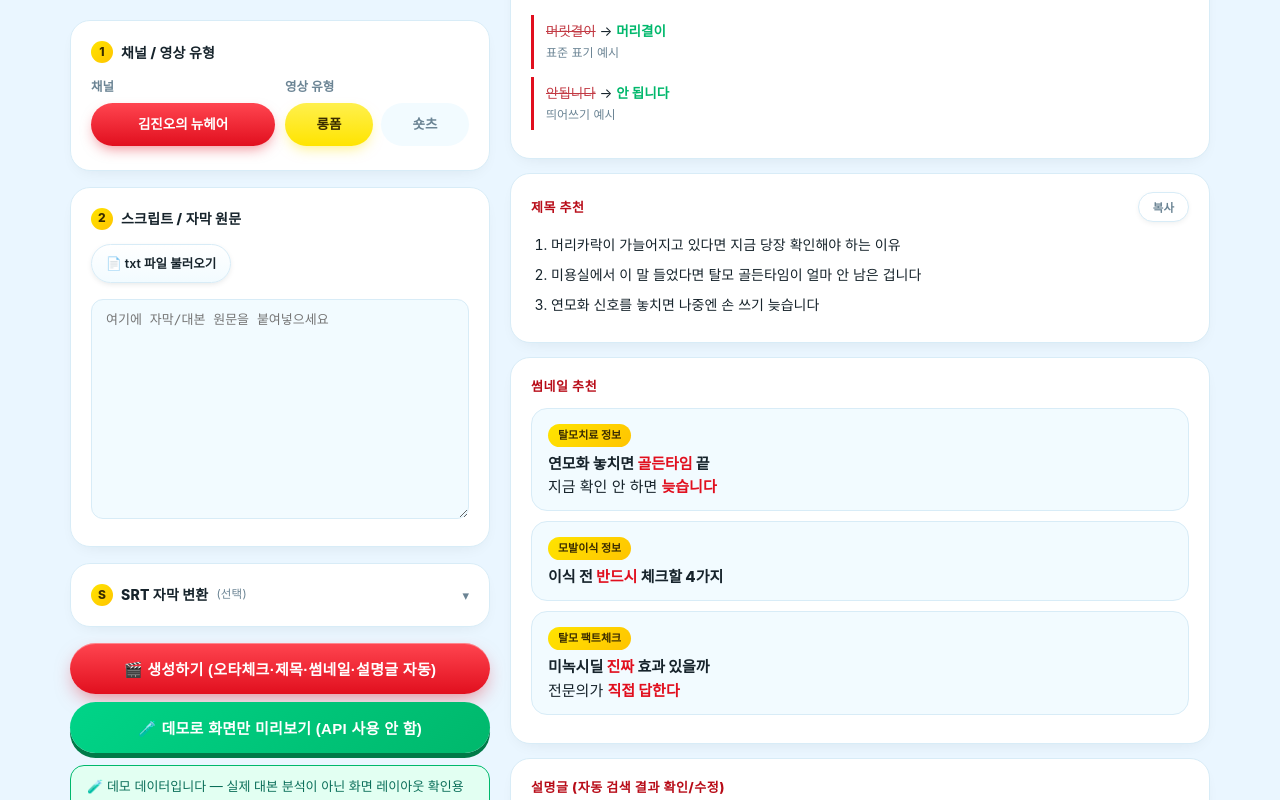
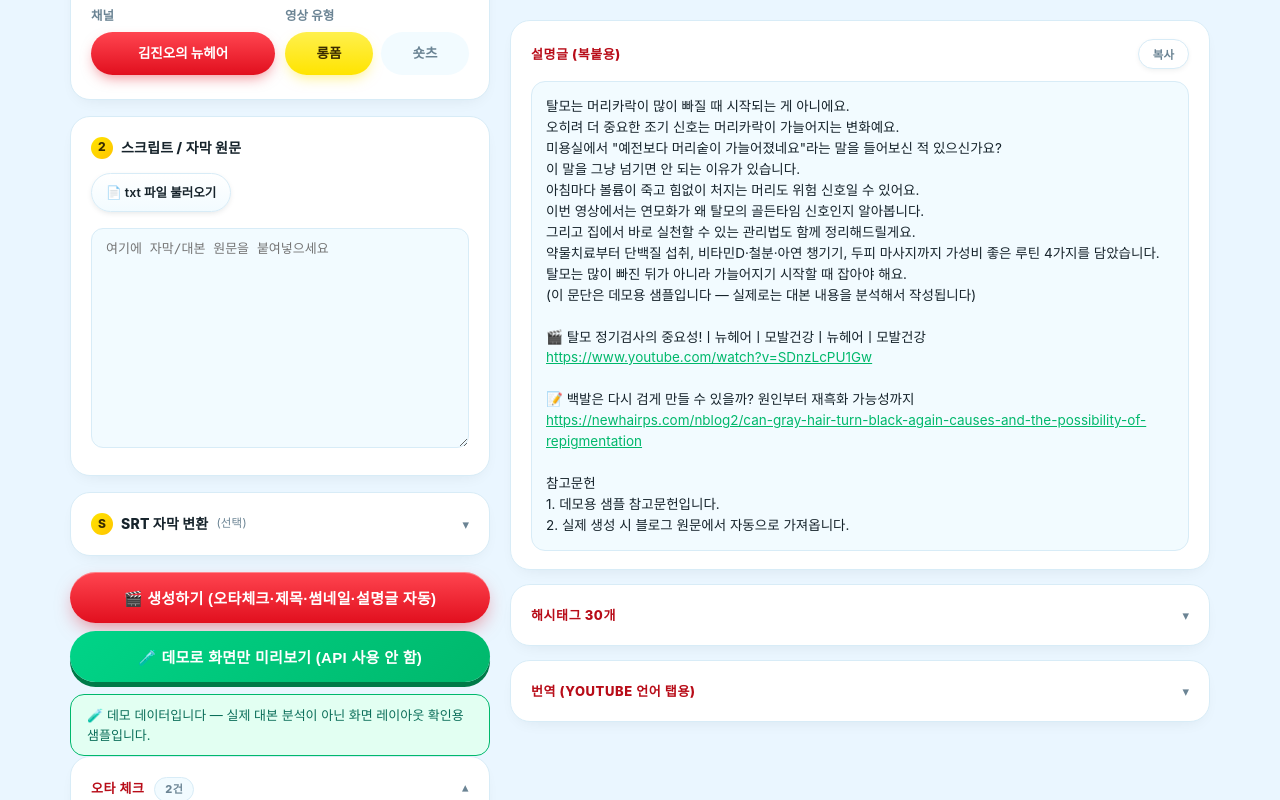
Before and after one commit to hyejina0126-web/newhair-tool-v2, a plain HTML site: page index.html in a window 1280 px wide. Both pictures are taken after a click on the button "🧪 데모로 화면만 미리보기 (API 사용 안 함)". Shown: the part 195-995 px from the top of the page. Drawn offline with Linux system fonts and the light colour scheme.

Commit message:
Add files via upload

```diff
--- a/index.html
+++ b/index.html
@@ -33,7 +33,7 @@
   .layout{display:grid;grid-template-columns:1fr;gap:20px;align-items:start;}
   @media (min-width:900px){
     .layout{grid-template-columns:420px 1fr;}
-    .col-left{position:sticky;top:20px;}
+    .col-right{position:sticky;top:20px;}
   }
   #resultsEmpty{display:flex;align-items:center;justify-content:center;min-height:200px;}
 
@@ -267,10 +267,12 @@
       <div id="errBox"></div>
       <div id="loadingBox"></div>
 
+      <div id="results"></div>
+
     </div>
 
     <div class="col-right">
-      <div id="results"></div>
+      <div id="resultsCopy"></div>
       <div id="resultsEmpty" class="card" style="text-align:center;color:var(--muted);font-size:13px;">
         왼쪽에서 스크립트를 넣고 생성하면 결과가 여기에 나와요
       </div>
@@ -546,19 +548,24 @@ function renderResults(data){
       <div class="label">해시태그 (설명글 끝에 포함, 5~10개)</div>
       <textarea id="hashtagsInline" style="min-height:50px;font-size:12px;">${escapeHtml((data.hashtags_inline||[]).join(" "))}</textarea>
     </div>` : ""}
+  </div>`;
 
-    <div class="resultHead" style="margin-top:14px;"><h3>설명글 (복붙용)</h3><button class="copyBtn" id="copyDesc">복사</button></div>
+  // ---- 여기서부터는 오른쪽(복붙용 결과) 컬럼 ----
+  let htmlRight = "";
+
+  htmlRight += `<div class="resultCard">
+    <div class="resultHead"><h3>설명글 (복붙용)</h3><button class="copyBtn" id="copyDesc">복사</button></div>
     <pre class="desc" id="descPreview"></pre>
   </div>`;
 
   // 해시태그 30개 (별도 리스트, 롱폼/숏츠 공통 — 설명글에는 안 들어감, 참고용)
   const ht30Text = (data.hashtags_30||[]).join(" ");
-  html += `<details class="resultCard"><summary><h3>해시태그 30개</h3></summary><div class="acc-body">`;
-  html += `<div style="text-align:right;margin-bottom:8px;"><button type="button" class="copyBtn" id="copyHt30">복사</button></div>`;
-  html += `<pre class="desc">${escapeHtml(ht30Text)}</pre></div></details>`;
+  htmlRight += `<details class="resultCard"><summary><h3>해시태그 30개</h3></summary><div class="acc-body">`;
+  htmlRight += `<div style="text-align:right;margin-bottom:8px;"><button type="button" class="copyBtn" id="copyHt30">복사</button></div>`;
+  htmlRight += `<pre class="desc">${escapeHtml(ht30Text)}</pre></div></details>`;
 
   // 번역 (영어/일본어) — YouTube Studio 언어 탭용
-  html += `<details class="resultCard">
+  htmlRight += `<details class="resultCard">
     <summary><h3>번역 (YouTube 언어 탭용)</h3></summary>
     <div class="acc-body">
     <div class="row">
@@ -592,6 +599,7 @@ function renderResults(data){
   </details>`;
 
   resultsBox.innerHTML = html;
+  document.getElementById("resultsCopy").innerHTML = htmlRight;
 
   ["descIntro","vTitle","vUrl","bTitle","bUrl","aTitle","aUrl","tagSuffix","refText"].forEach(id=>{
     document.getElementById(id).addEventListener("input", refreshDescPreview);
```
